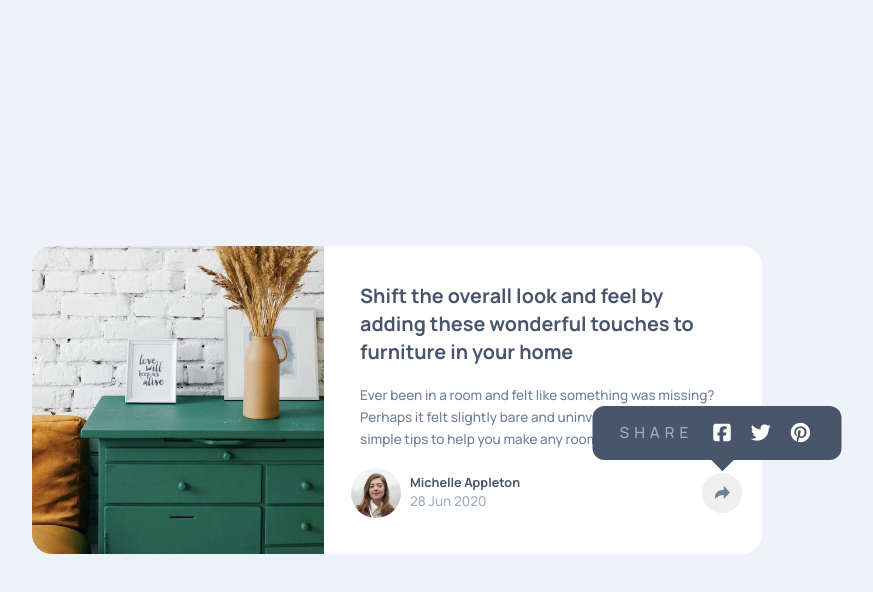
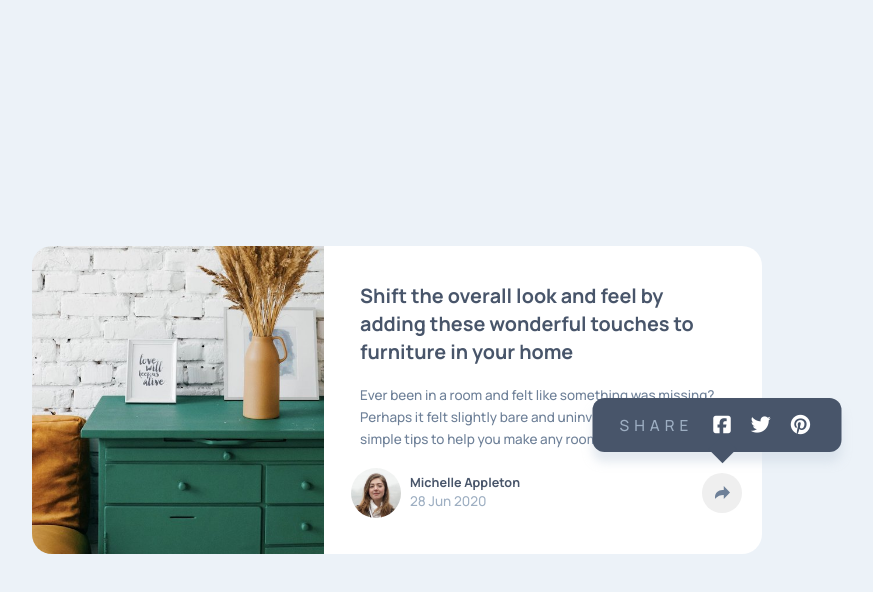
Before and after one commit to itsnooshin/Article-preview-component-fm, a plain HTML site: page index.html in a window 1280 px wide. Both pictures are taken after a click on the button 965 px from the left and 492 px from the top of the page. Shown: the whole page, without its empty margins (243-1116 px from the left). Drawn offline with Linux system fonts and the light colour scheme.

Commit message:
add box-shadow to desktop version

```diff
--- a/style.css
+++ b/style.css
@@ -300,7 +300,7 @@ img {
     position: absolute;
 
     max-width: 200px;
-    top: -40%;
+    top: -49%;
     left: 16rem;
     bottom: 100%;
     right: 5rem;
@@ -311,6 +311,7 @@ img {
     display: flex;
     align-items: center;
     border-radius: 12px;
+    box-shadow: 0px 10px 10px rgba(201, 213, 225, 0.503415);
   }
   .socials.show {
     visibility: visible;
```
